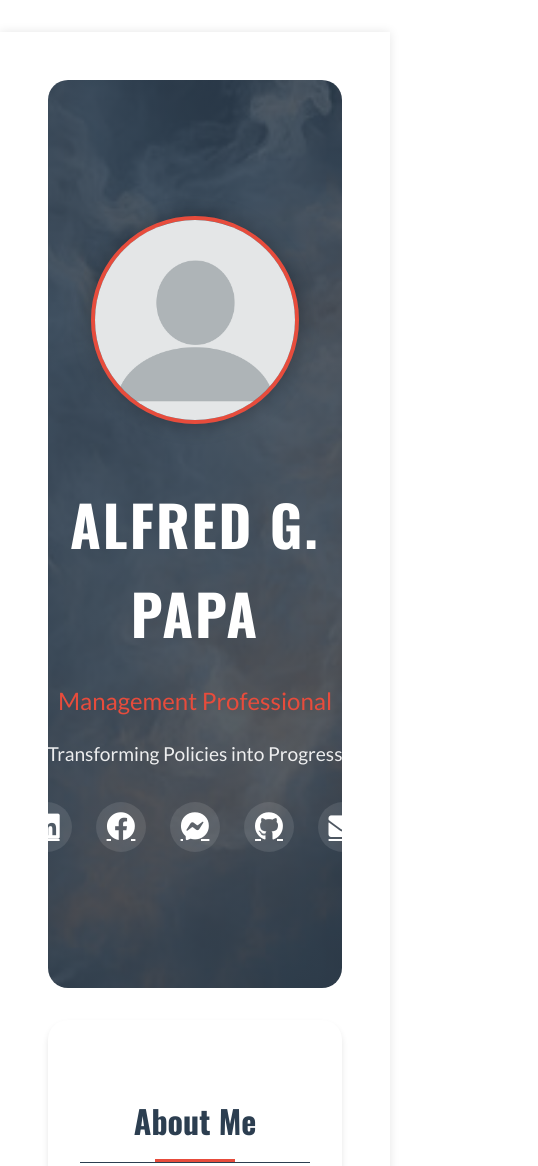
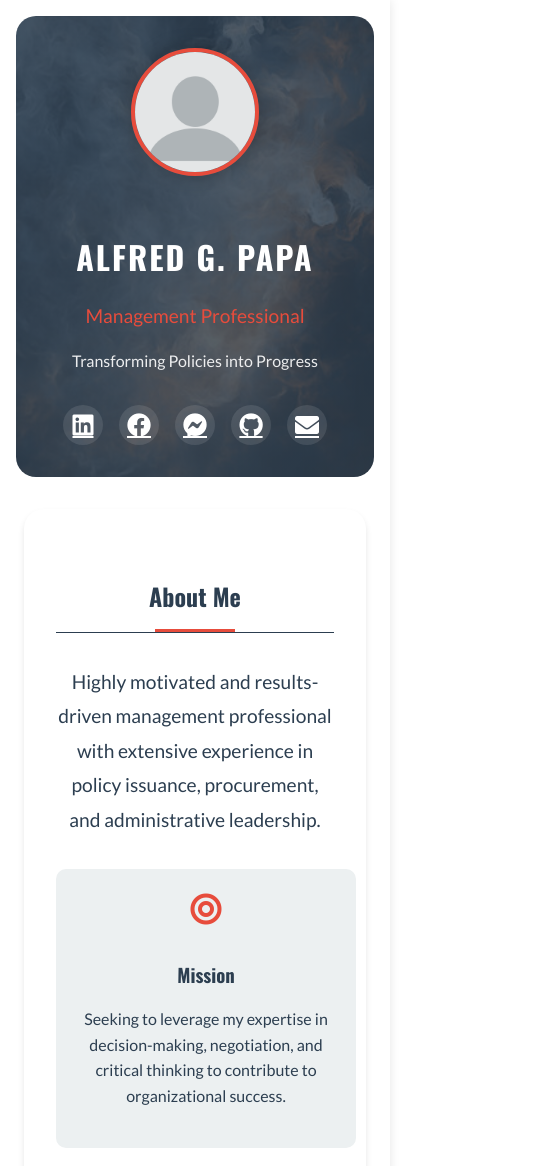
Before and after one commit to AlfredPapa141406/My_Portfolio, a plain HTML site: page index.html in a window 390 px wide. Shown: the top 1166 px of the page, 538 px wide, since content can reach past the window. Drawn offline with nearby package versions, Linux system fonts and the light colour scheme.

Commit message:
update fix into mobile view

```diff
--- a/static/css/styles.css
+++ b/static/css/styles.css
@@ -16,9 +16,9 @@ body {
     background-size: cover;
     background-position: center;
     background-attachment: fixed;
-    max-width: 800px;
-    margin: 2rem auto;
-    padding: 2rem;
+    max-width: 100%;
+    margin: 0;
+    padding: 1rem;
     background: white;
     box-shadow: 0 0 10px rgba(0,0,0,0.1);
 }
@@ -813,3 +813,111 @@ footer a:hover {
         transform: translateY(0);
     }
 }
+
+/* Media Queries for Responsive Design */
+@media screen and (max-width: 768px) {
+    body {
+        padding: 0.5rem;
+    }
+
+    header {
+        min-height: auto;
+        padding: 2rem 1rem;
+        margin: 0.5rem;
+    }
+
+    .hero-content h1 {
+        font-size: 2.5rem;
+    }
+
+    .hero-content .profile-pic {
+        width: 150px;
+        height: 150px;
+    }
+
+    .social-links {
+        gap: 1rem;
+    }
+
+    .social-links a {
+        font-size: 1.5rem;
+        width: 40px;
+        height: 40px;
+    }
+
+    section {
+        padding: 2rem 1rem;
+        margin: 1rem 0;
+    }
+
+    .skills-grid {
+        grid-template-columns: 1fr;
+        gap: 1.5rem;
+    }
+
+    .project-card {
+        width: 100%;
+        margin: 0 0 1.5rem 0;
+    }
+
+    .projects-carousel {
+        flex-direction: column;
+        gap: 1.5rem;
+    }
+
+    .about-content {
+        flex-direction: column;
+    }
+
+    .about-details {
+        flex-direction: column;
+        gap: 1.5rem;
+    }
+
+    .about-item {
+        flex-direction: column;
+        text-align: center;
+        align-items: center;
+    }
+
+    .key-points {
+        grid-template-columns: 1fr;
+    }
+
+    .experience-item {
+        flex-direction: column;
+        text-align: center;
+    }
+
+    .experience-date {
+        margin-bottom: 1rem;
+    }
+}
+
+@media screen and (max-width: 480px) {
+    .hero-content h1 {
+        font-size: 2rem;
+    }
+
+    .hero-content .title {
+        font-size: 1.2rem;
+    }
+
+    .hero-content .tagline {
+        font-size: 1rem;
+    }
+
+    .hero-content .profile-pic {
+        width: 120px;
+        height: 120px;
+    }
+
+    h2 {
+        font-size: 1.5rem;
+    }
+
+    .social-links {
+        flex-wrap: wrap;
+        justify-content: center;
+    }
+}
```
